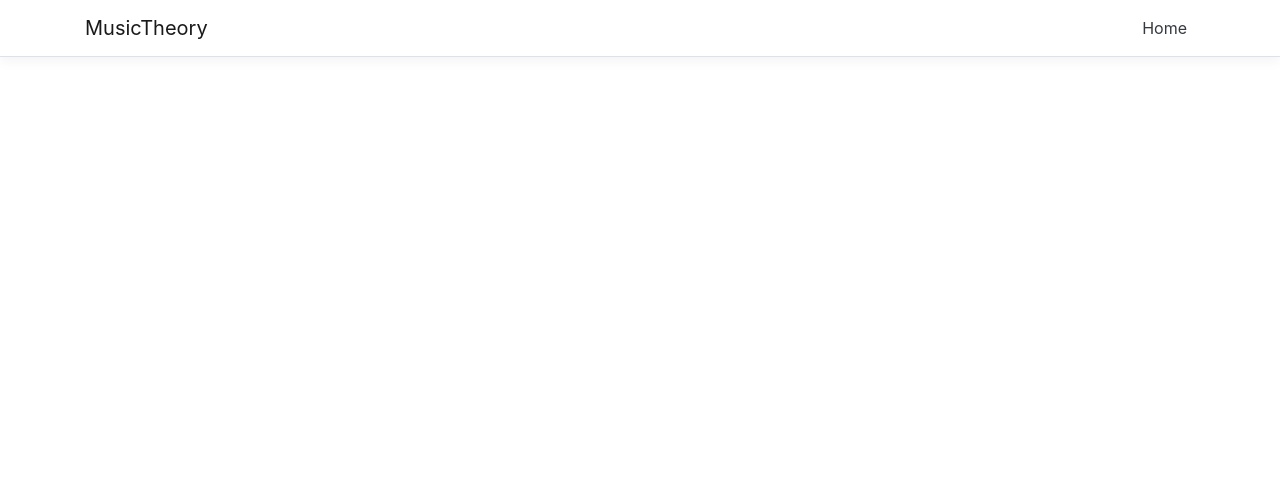
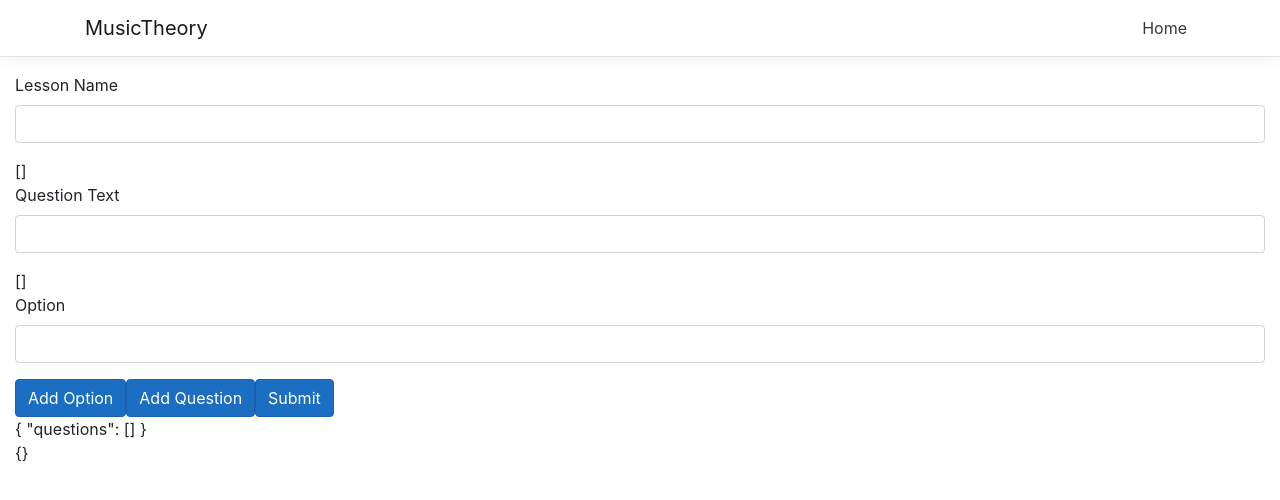
Before and after one commit to cssuja/musicTheory, an Angular app in the folder MusicTheory/ClientApp/: page /addlesson in a window 1280 px wide. Before the commit this address led to /. Shown: the top 500 px of the page. Built offline with nearby package versions, Linux system fonts and the light colour scheme.

Commit message:
Add lesson UI and component added

```diff
--- /dev/null
+++ b/MusicTheory/ClientApp/src/app/add-lesson/add-lesson.component.html
@@ -0,0 +1,44 @@
+<form #lessonForm="ngForm">
+  <div class="form-group">
+    <label>Lesson Name</label>
+    <input type="text"
+           [(ngModel)]="lesson.name"
+           class="form-control"
+           name="lesson.name">
+  </div>
+  {{lesson.questions | json}}
+
+  <div class="form-group">
+    <label>Question Text</label>
+    <input type="text"
+           [(ngModel)]="currentQuestion.text"
+           class="form-control"
+           name="currentQuestion.text">
+  </div>
+
+  {{currentQuestion.textOptions | json}}
+
+  <div class="form-group">
+    <label>Option</label>
+    <input type="text"
+           [(ngModel)]="currentTextOption.text"
+           class="form-control"
+           name="currentTextOption.text">
+  </div>
+
+  <button type="button"
+          class="btn btn-primary"
+          (click)="addTextOption()">Add Option</button>
+
+  <button type="button"
+          class="btn btn-primary"
+          (click)="addQuestion()">Add Question</button>
+
+  <button type="submit"
+          class="btn btn-primary"
+          (click)="submit()">Submit</button>
+</form>
+
+{{lesson | json}}
+<br>
+{{lessonForm.value | json}}
--- /dev/null
+++ b/MusicTheory/ClientApp/src/app/add-lesson/add-lesson.component.ts
@@ -0,0 +1,42 @@
+import { Component, OnInit } from '@angular/core';
+
+@Component({
+  selector: 'app-add-lesson',
+  templateUrl: './add-lesson.component.html',
+  styleUrls: ['./add-lesson.component.css']
+})
+export class AddLessonComponent implements OnInit {
+  lesson: Lesson = {} as Lesson;
+  currentQuestion: QuestionModel;
+  currentTextOption: TextQuestionOption;
+  constructor() { }
+
+  ngOnInit() {
+    this.lesson.questions = [];
+    this.initialiseCurrentQuestion();
+    this.initialiseCurrentTextOption();
+  }
+
+  initialiseCurrentQuestion() {
+    this.currentQuestion = {} as QuestionModel;
+    this.currentQuestion.textOptions = [];
+  }
+
+  initialiseCurrentTextOption() {
+    this.currentTextOption = {} as TextQuestionOption;
+  }
+
+  addQuestion() {
+    this.lesson.questions = [...this.lesson.questions, this.currentQuestion];
+    this.initialiseCurrentQuestion();
+  }
+  addTextOption() {
+    this.currentQuestion.textOptions = [...this.currentQuestion.textOptions, this.currentTextOption];
+    this.initialiseCurrentTextOption();
+  }
+
+  submit() {
+    console.log(this.lesson);
+  }
+
+}
```
Also changed, not shown: MusicTheory/ClientApp/src/app/add-lesson/add-lesson.module.ts (added, +16 -0 lines), MusicTheory/ClientApp/src/app/add-lesson/add-lesson.service.ts (added, +9 -0 lines), MusicTheory/ClientApp/src/app/app.module.ts (+6 -1 lines), MusicTheory/ClientApp/src/app/add-lesson/add-lesson.component.css (added), 2 other files (tests, documents, lock files or other folders).
